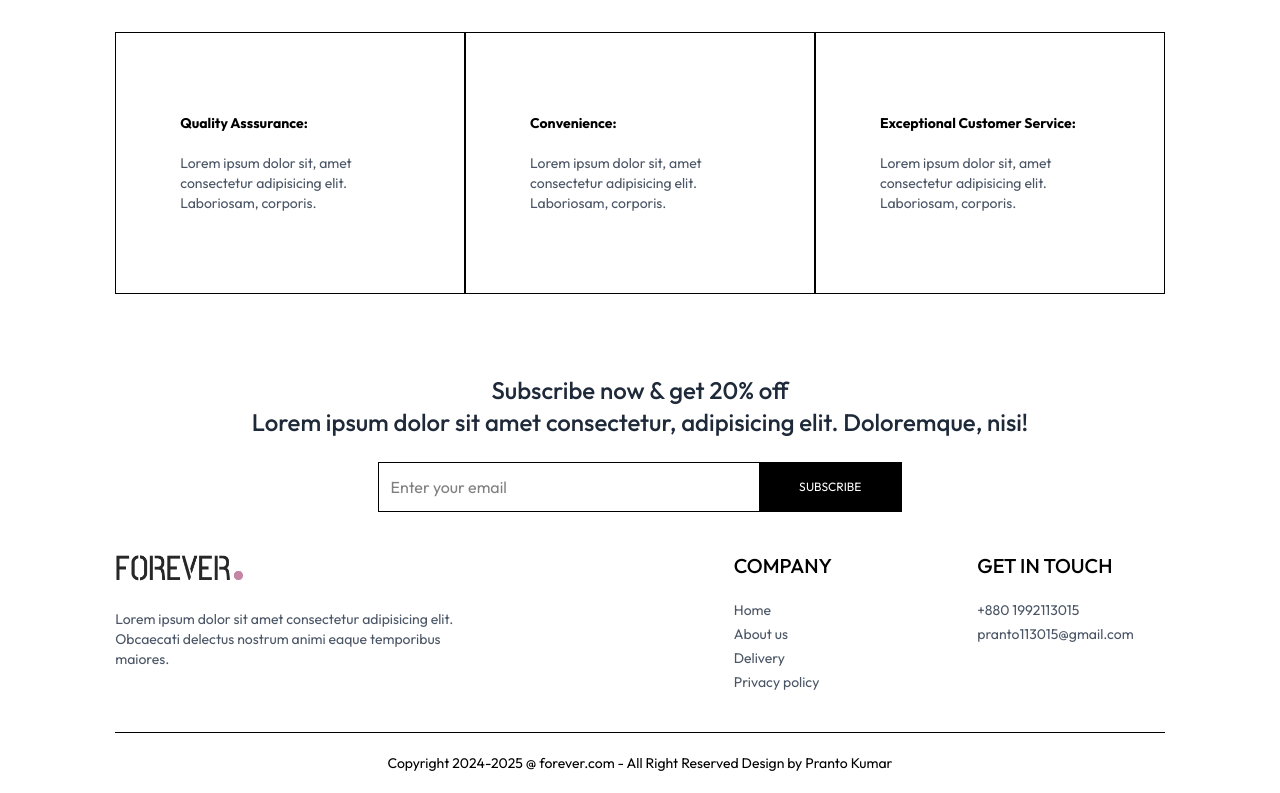
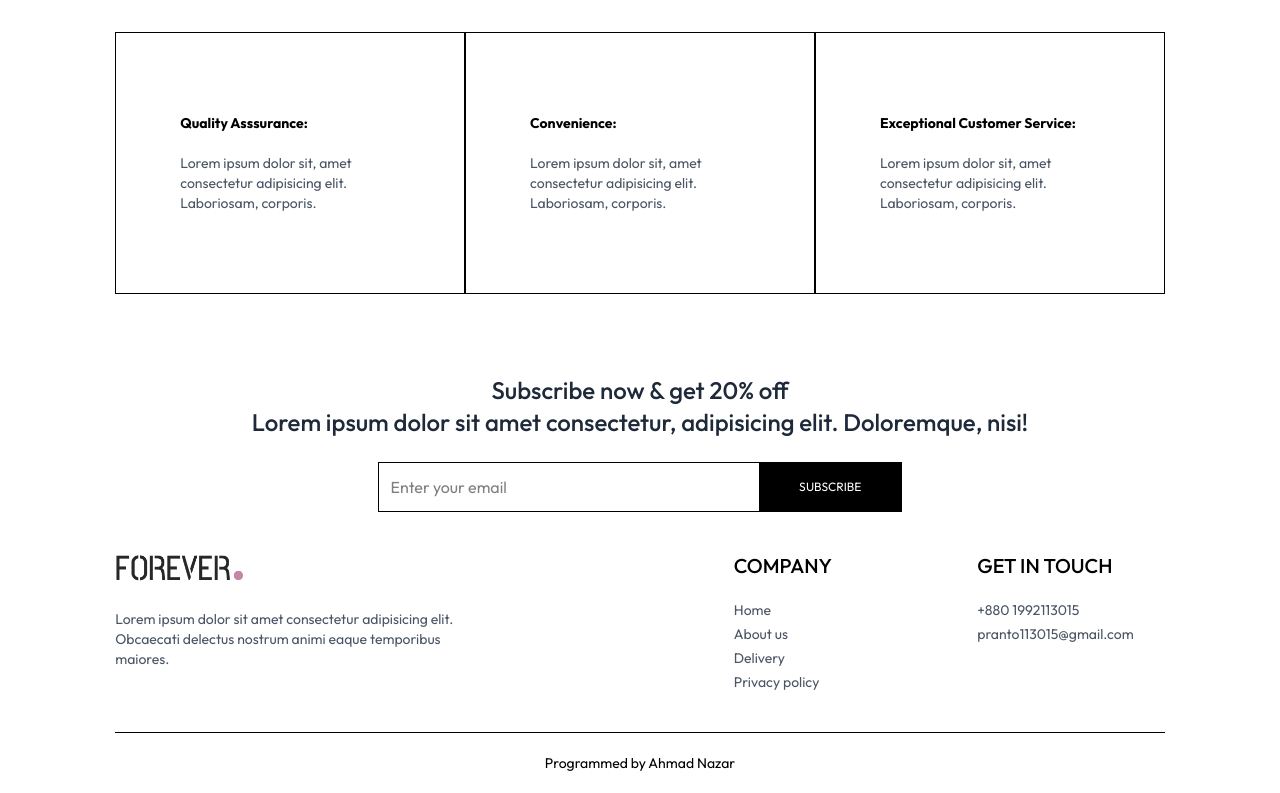
Before and after one commit to ahmadfaraznazar/forever-ecommerce-app, a React app: page /about in a window 1280 px wide. Shown: the part 735-1528 px from the top of the page. Built offline with nearby package versions, Linux system fonts and the light colour scheme; the HTML template or start-up script is replaced by a standard one.

Commit message:
fix names

```diff
--- a/src/components/Footer.jsx
+++ b/src/components/Footer.jsx
@@ -33,10 +33,7 @@
 
       <div>
         <hr />
-        <p className="py-5 text-sm text-center">
-          Copyright 2024-2025 @ forever.com - All Right Reserved Design by{' '}
-          <a href="https://www.linkedin.com/in/pranto-kumar-113015/">Pranto Kumar</a>
-        </p>
+        <p className="py-5 text-sm text-center">Programmed by Ahmad Nazar</p>
       </div>
     </div>
   );
--- a/src/pages/Contact.jsx
+++ b/src/pages/Contact.jsx
@@ -14,8 +14,8 @@
         <div className="flex flex-col justify-center items-start gap-6">
           <p className="font-semibold text-xl">Our Store</p>
           <p className="text-gray-500">
-            Sector 10, Uttara Model Town <br />
-            Dhaka-1230
+            Garden Town <br />
+            Lahore
           </p>
           <p className="text-gray-500">
             Tel: +8804875465 <br />
```
